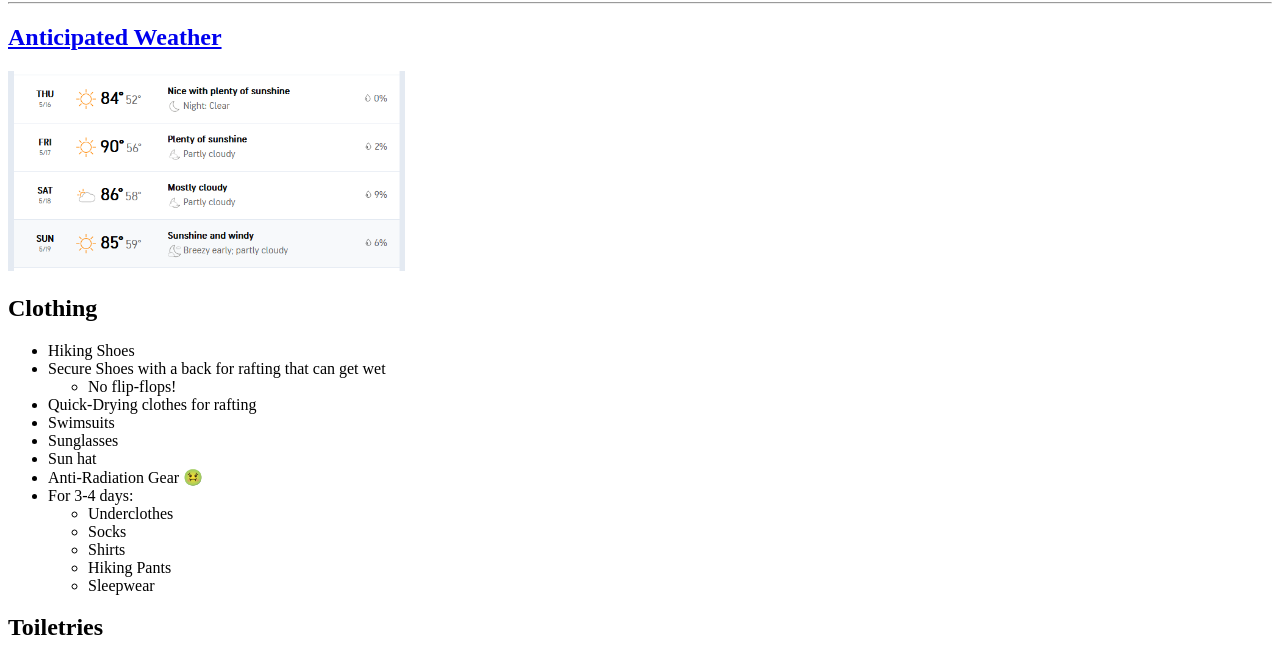
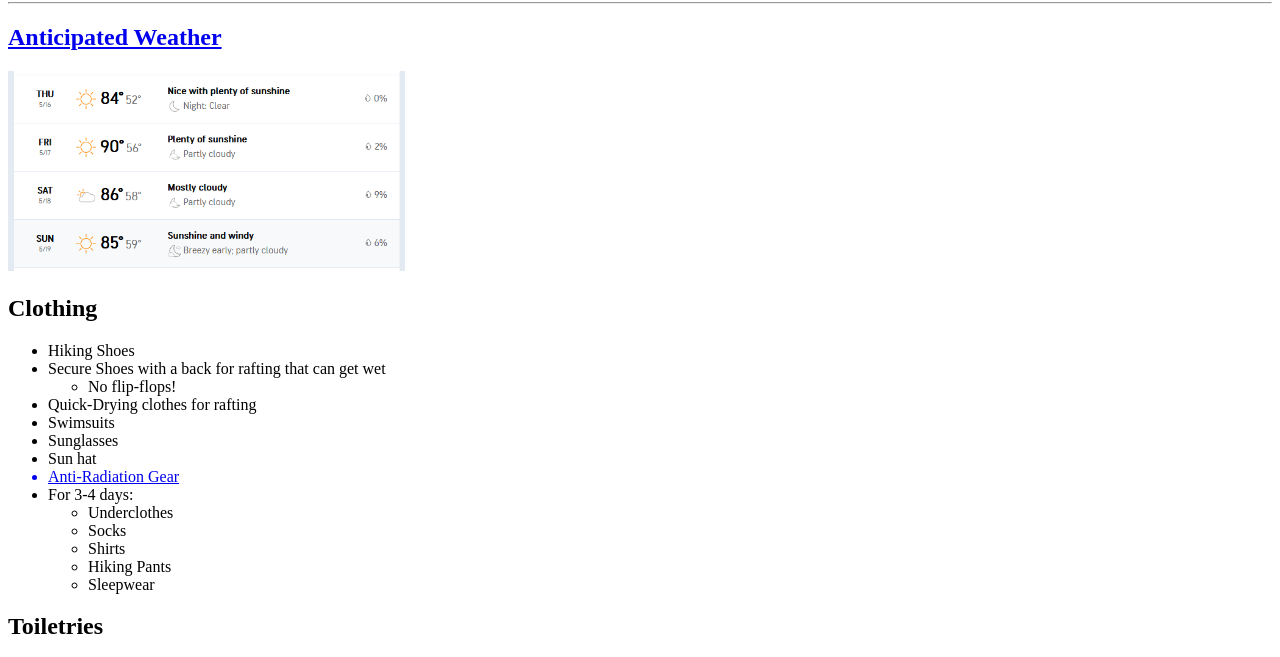
Before and after one commit to NoahEwell/Packing-List, a plain HTML site: page index.html in a window 1280 px wide. Shown: the part 78-735 px from the top of the page. Drawn offline with Linux system fonts and the light colour scheme.

Commit message:
Removed emojis

```diff
--- a/index.html
+++ b/index.html
@@ -3,6 +3,7 @@
 <head>
     <meta charset="UTF-8">
     <meta name="viewport" content="width=device-width, initial-scale=1.0">
+    <meta name="description" content="Packing list for my upcoming trip to Moab.">
     <title>Packing List</title>
 </head>
 <body>
@@ -22,7 +23,7 @@
         <li>Swimsuits</li>
         <li>Sunglasses</li>
         <li>Sun hat</li>
-        <li>Anti-Radiation Gear 🤢</li>
+        <a href="https://fallout.fandom.com/wiki/Radiation_suit_(Fallout:_New_Vegas)"><li>Anti-Radiation Gear</li></a>
         <li>For 3-4 days:
             <ul>
                 <li>Underclothes</li>
@@ -34,7 +35,6 @@
         </li>
     </ul>
     <h2>Toiletries</h2>
-    <h3>Toiletries</h3>
     <ul>
         <li>Comb</li>
         <li>Toothbrush/Toothpaste/Floss</li>
```
